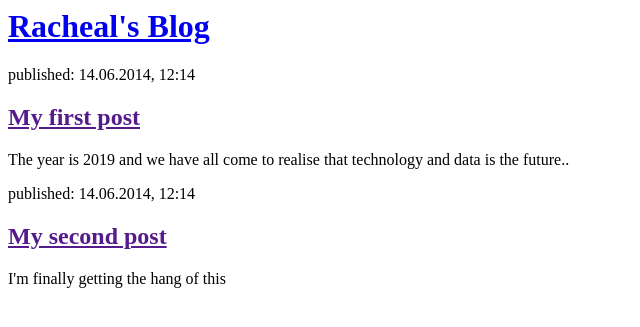
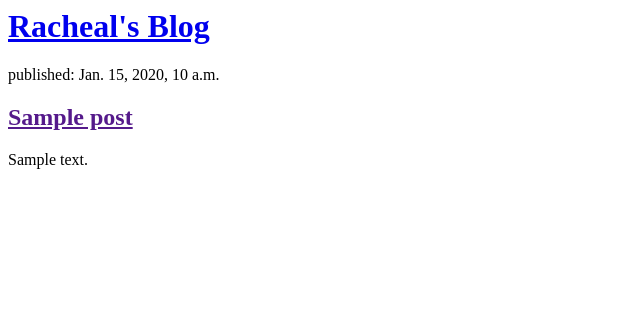
Before and after one commit to MillennialRachh/my-first-blog, a Django app: template blog/templates/blog/post_list.html in a window 1280 px wide. Shown: the top 327 px of the page, without its empty margins (0-640 px from the left). Run offline with Django 3.2, Linux system fonts and the light colour scheme; the template is opened without the code that fills it: values that come from a table or form of the project are taken from there, others are empty; tables that the repository leaves empty hold one stand-in row (values such as "Sample post").

Commit message:
Modified templates to display posts from database.

```diff
--- a/blog/templates/blog/post_list.html
+++ b/blog/templates/blog/post_list.html
@@ -1,21 +1,11 @@
-<html>
-    <head>
-        <title>Racheal's blog</title>
-    </head>
-    <body>
-        <div>
-            <h1><a href="/">Racheal's Blog</a></h1>
-        </div>
+<div>
+    <h1><a href="/">Racheal's Blog</a></h1>
+</div>
 
-        <div>
-            <p>published: 14.06.2014, 12:14</p>
-            <h2><a href="">My first post</a></h2>
-            <p>The year is 2019 and we have all come to realise that technology and data is the future..</p>
-        </div>
-
-        <div>
-            <p>published: 14.06.2014, 12:14</p>
-            <h2><a href="">My second post</a></h2>
-            <p>I'm finally getting the hang of this</p>
-        </div>
-    </body>
+{% for post in posts %}
+    <div>
+        <p>published: {{ post.published_date }}</p>
+        <h2><a href="">{{ post.title }}</a></h2>
+        <p>{{ post.text|linebreaksbr }}</p>
+    </div>
+{% endfor %}
```
Also changed, not shown: blog/views.py (+6 -2 lines).
